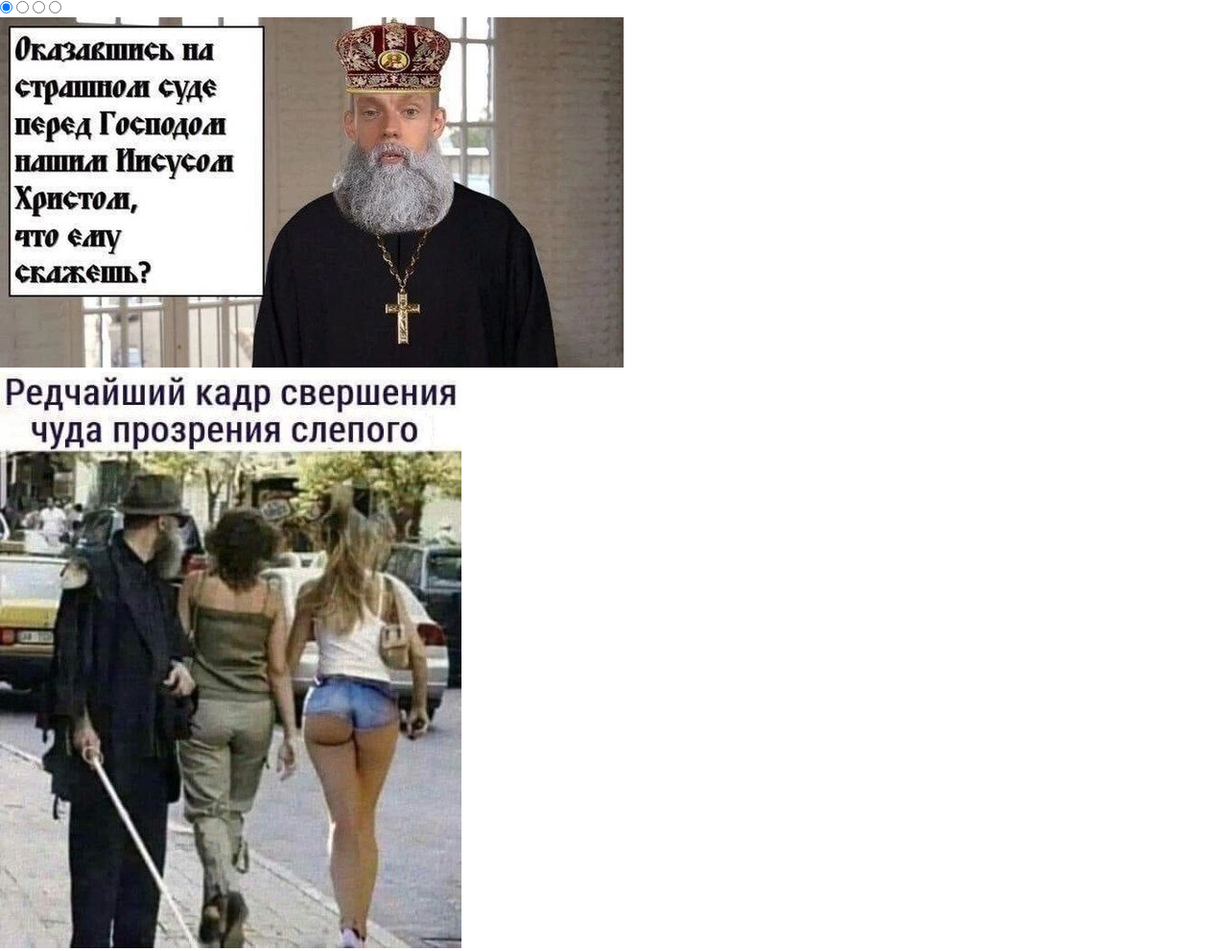
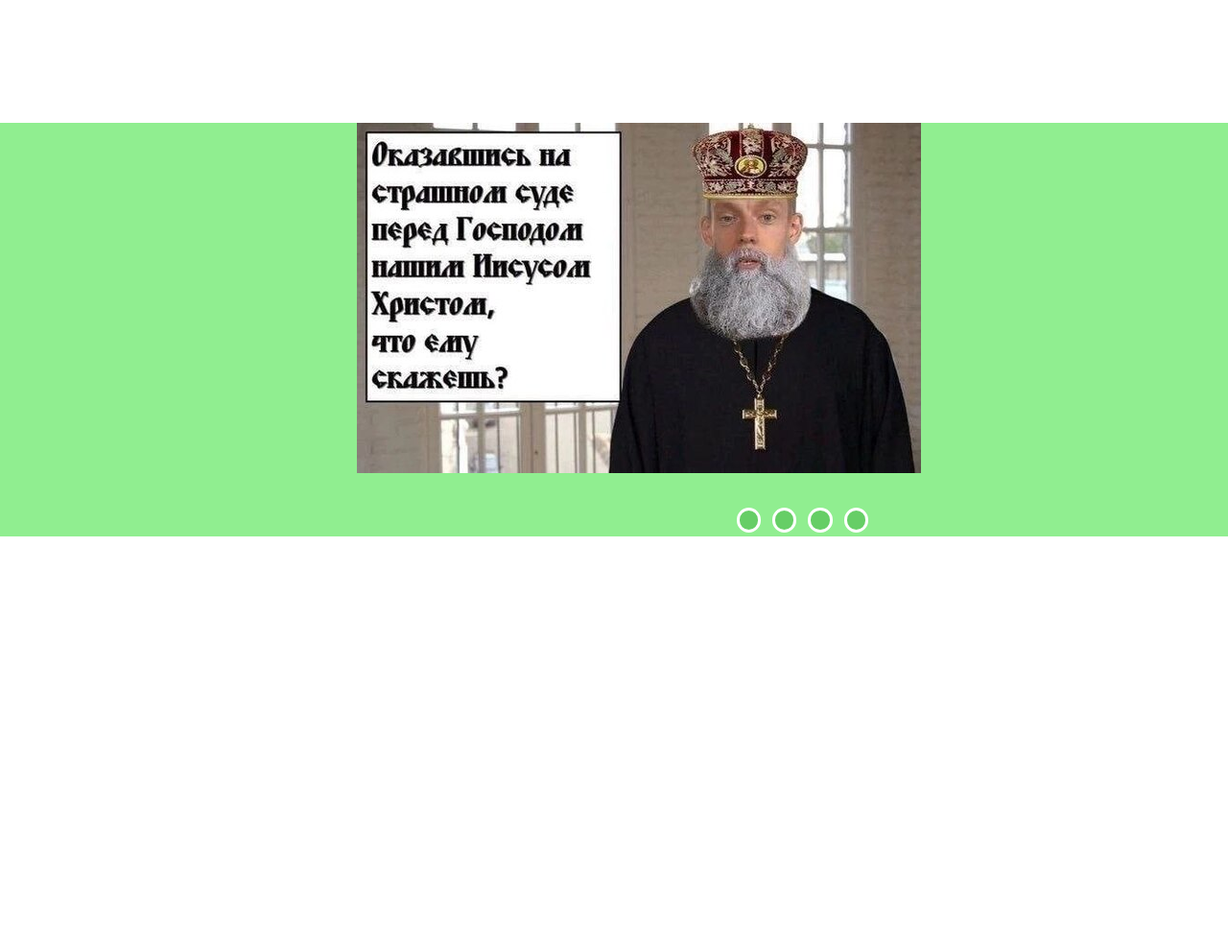
Before and after one commit to AndreyVlasov89/cssMemeSlider, a plain HTML site: page cssMemeSlider/index.html in a window 1280 px wide. Shown: the top 991 px of the page at 96% size. After the commit the page ends 800 px from the top, so only its background shows below. Drawn offline with nearby package versions, Linux system fonts and the light colour scheme.

Commit message:
feat: added desktop slider (without text)

```diff
--- a/cssMemeSlider/css/style.css
+++ b/cssMemeSlider/css/style.css
@@ -0,0 +1,89 @@
+.wrapper {
+   background: #90ee90;
+}
+
+.slider {
+   width: 50%;
+   margin: 10% auto;
+   /*border: 1rem solid #fff;*/
+   overflow: hidden;
+}
+
+.slider__body {
+   display: flex;
+   align-items: center;
+   width: 400%;
+   margin-bottom: 2rem;
+}
+
+input[name="radio_btn"] {
+   visibility: hidden;
+}
+
+.slider__img {
+   width: 25%;
+   transition: all .3s ease;
+}
+
+.first-img {}
+
+.slider__underbody {
+   display: flex;
+   align-items: center;
+   justify-content: space-between;
+}
+
+.slider__alltext {
+   width: 15%;
+   overflow: hidden;
+}
+
+.slider__text-content {
+   display: flex;
+   align-items: center;
+   justify-content: space-between;
+   width: 400%;
+}
+
+.slider__text1 {
+   width: 25%;
+   background: rgb(240, 75, 9);
+}
+
+.slider__navigation {
+   width: 30%;
+}
+
+.slider__navigation>*:not(:last-child) {
+   margin-right: .5rem;
+}
+
+.bar {
+   display: inline-block;
+   width: 1.2em;
+   height: 1.2em;
+   border: 3px solid #fff;
+   border-radius: 50%;
+   background: #66ce66;
+   transition: .3s;
+   cursor: pointer;
+}
+
+.bar:hover {
+   background: #438543;
+   border: none;
+   transform: scale(1.2);
+}
+
+#radio_1:checked ~ .first-img, .first-text{
+   margin-left: -0%;
+}
+#radio_2:checked~.first-img, .first-text {
+   margin-left: -25%;
+}
+#radio_3:checked~.first-img, .first-text {
+   margin-left: -50%;
+}
+#radio_4:checked~.first-img, .first-text {
+   margin-left: -75%;
+}
--- a/cssMemeSlider/index.html
+++ b/cssMemeSlider/index.html
@@ -13,43 +13,36 @@
 <body>
    <div class="wrapper">
       <div class="slider">
-         <input type="radio" name="radio_btn" id="radio_1" checked>
-         <input type="radio" name="radio_btn" id="radio_2">
-         <input type="radio" name="radio_btn" id="radio_3">
-         <input type="radio" name="radio_btn" id="radio_4">
-         <div class="slides">
-            <div class="slide first"><img src="./img/dude.jpg" alt="dude"></div>
-            <div class="slide second"><img src="./img/not-blinde.jpg" alt="blind"></div>
-            <div class="slide third"><img src="./img/robot.jpg" alt="robot"></div>
-            <div class="slide fourth"><img src="./img/roses.jpg" alt="roses"></div>
+         <div class="slider__body">
+            <input type="radio" name="radio_btn" id="radio_1" checked>
+            <input type="radio" name="radio_btn" id="radio_2">
+            <input type="radio" name="radio_btn" id="radio_3">
+            <input type="radio" name="radio_btn" id="radio_4">
+
+            <div class="slider__img first-img"><img src="./img/dude.jpg" alt=""></div>
+            <div class="slider__img"><img src="./img/dude.jpg" alt=""></div>
+            <div class="slider__img"><img src="./img/dude.jpg" alt=""></div>
+            <div class="slider__img"><img src="./img/dude.jpg" alt=""></div>
          </div>
+         <div class="slider__underbody">
+            <div class="slider__alltext">
+               <div class="slider__text-content">
+                  <div class="slider__text1 first-text">аллилуя</div>
+                  <div class="slider__text1">двач</div>
+                  <div class="slider__text1">ты кто?</div>
+                  <div class="slider__text1">энд...</div>
+               </div>
 
-         <div class="content__bottom">
-            <div class="text__wrapper">
-               <p class="text text1">аллилуя</p>
-               <p class="text text2">когда увидел новые фичи</p>
-               <p class="text text3">нубик.</p>
-               <p class="text text4">мэн ит</p>
             </div>
-            <div class="navigation__button">
-               <label for="radio_1" class="label">
-                  <div class="auto-btn1 auto-btn"></div>
-               </label>
-               <label for="radio_2" class="label">
-                  <div class="auto-btn2 auto-btn"></div>
-               </label>
-               <label for="radio_3" class="label">
-                  <div class="auto-btn3 auto-btn"></div>
-               </label>
-               <label for="radio_4" class="label">
-                  <div class="auto-btn4 auto-btn"></div>
-               </label>
+            <div class="slider__navigation">
+               <label for="radio_1" class="bar"></label>
+               <label for="radio_2" class="bar"></label>
+               <label for="radio_3" class="bar"></label>
+               <label for="radio_4" class="bar"></label>
             </div>
          </div>
-
       </div>
    </div>
-
 </body>
 
 </html>
```
Also changed, not shown: cssMemeSlider/img/3E9kpeVODs0.jpg (added), cssMemeSlider/img/FrcWsmm2qBY.jpg (added), cssMemeSlider/img/SDeB0HvinHU.jpg (added), cssMemeSlider/img/u-_kGNCLOnA.jpg (added).
